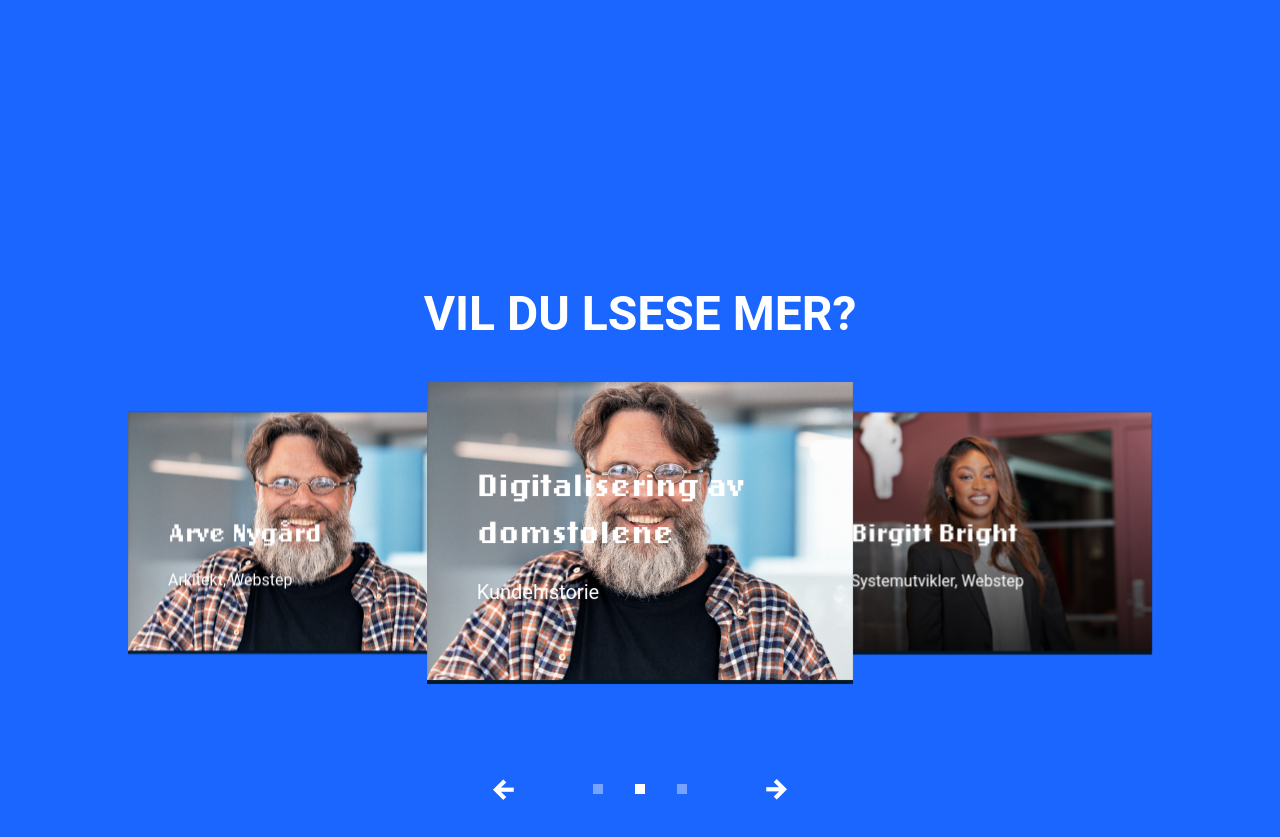
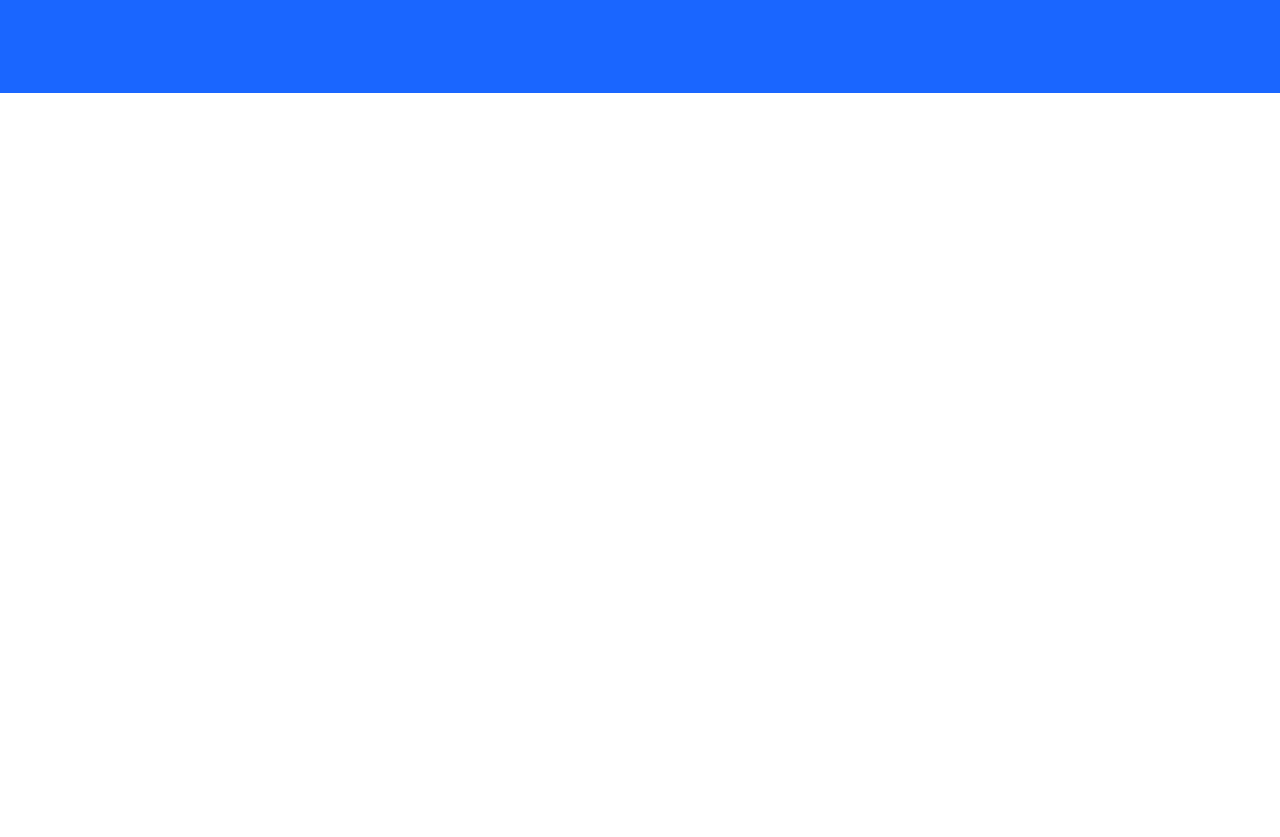
Before and after one commit to Webstep/domstol_landingpage, a Next.js app: page /Arealize in a window 1280 px wide. Shown: the part 5511-6348 px from the top of the page. After the commit the page ends 5604 px from the top, so only its background shows below. Built offline with nearby package versions, Linux system fonts and the light colour scheme; grey boxes are pictures that could not be loaded.

Commit message:
fix: remove readmore slide (#152)

```diff
--- a/pages/Arealize.tsx
+++ b/pages/Arealize.tsx
@@ -3,9 +3,9 @@ import ClearGoals from "../components/slides/arealize/ClearGoals";
 import CtoCitation from "../components/slides/arealize/CtoCitation";
 import EntrepreneurialJourney from '../components/slides/arealize/EntrepreneurialJourney';
 import Introduction from "../components/slides/arealize/Introduction";
-import ReadMore from "../components/slides/arealize/ReadMore";
 import SeniorHelp from "../components/slides/arealize/SeniorHelp";
 import WayForward from '../components/slides/arealize/WayForward';
+// import ReadMore from "../components/slides/arealize/ReadMore";
 
 const Arealize = () => {
     return (
@@ -16,7 +16,8 @@ const Arealize = () => {
             <SeniorHelp />
             <EntrepreneurialJourney />
             <WayForward />
-            <ReadMore />
+            {/* Add read more, when more cases is introduced
+            <ReadMore /> */}
         </>
     );
 };
```
